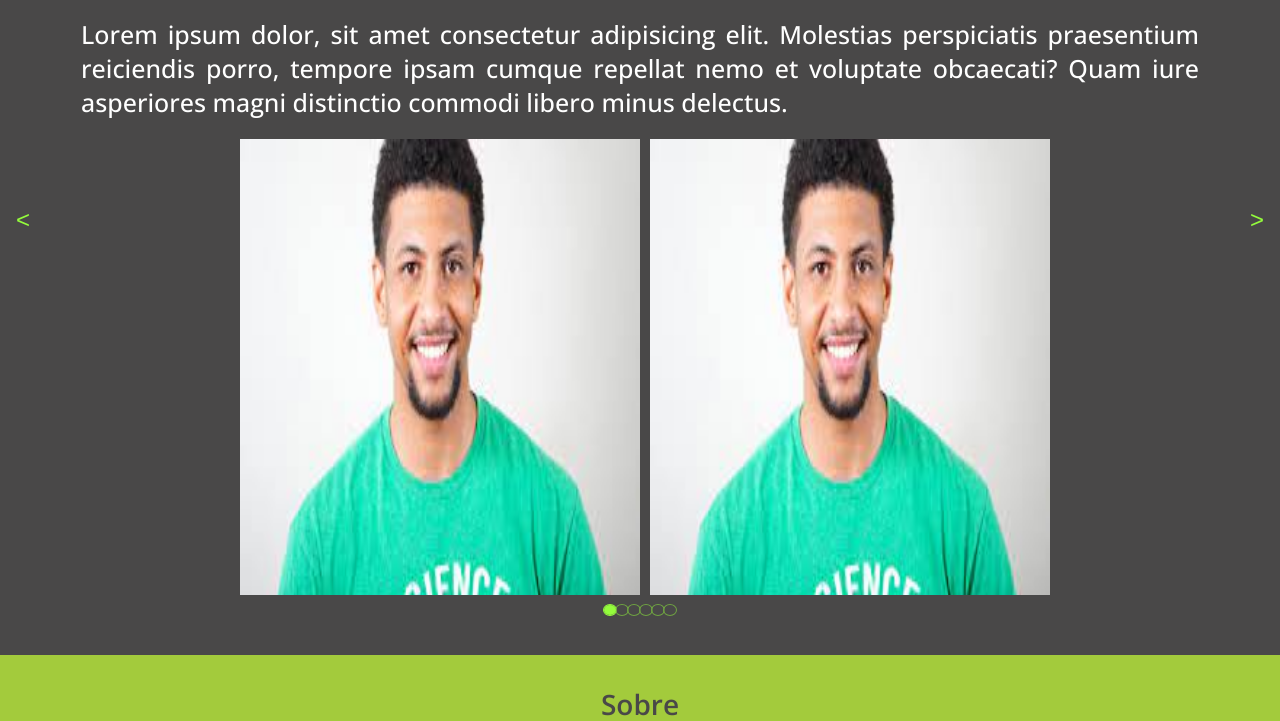
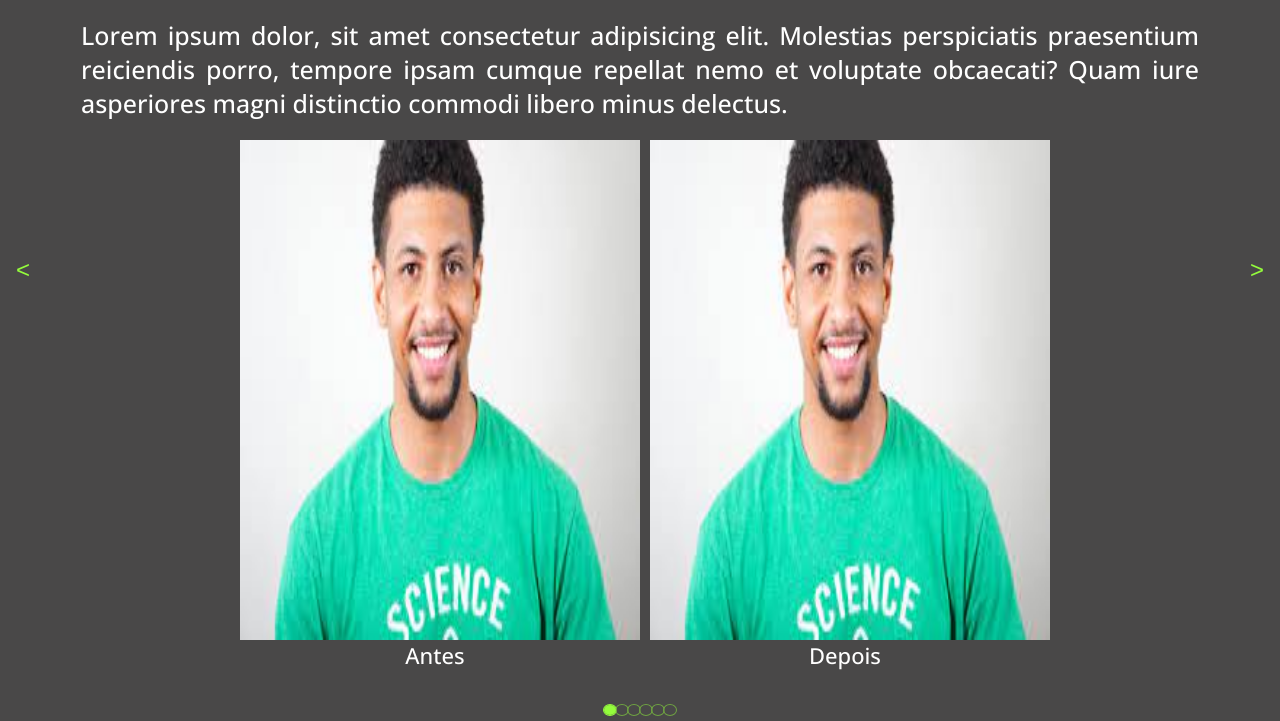
Before and after one commit to jpcorso/matheus_dallacort, a React (Create React App) app: page / in a window 1280 px wide. Shown: the part 2010-2731 px from the top of the page. Built offline with nearby package versions, Linux system fonts and the light colour scheme.

Commit message:
text antes e depois

```diff
--- a/src/components/avaliacoes/avaliacoes.module.css
+++ b/src/components/avaliacoes/avaliacoes.module.css
@@ -13,7 +13,7 @@
 
 .carouselItem{
   background-color: transparent !important;
-  height: 700px !important;
+  height: 800px !important;
 }
 
 .nome{
--- a/src/components/avaliacoes/cliente/cliente.module.css
+++ b/src/components/avaliacoes/cliente/cliente.module.css
@@ -41,6 +41,20 @@
     width: 400px;
     height: 500px;
     margin-left: 10px;
+}
+
+.antes{
+    display: flex;
+    flex-direction: column;
+    align-items: center;
+    font-size: 22px;
+}
+
+.depois{
+    display: flex;
+    flex-direction: column;
+    align-items: center;
+    font-size: 22px;
 }
 
 @media (max-width: 1020px) {
--- a/src/components/avaliacoes/cliente/index.jsx
+++ b/src/components/avaliacoes/cliente/index.jsx
@@ -9,8 +9,14 @@ export default function Cliente({ nome, descricao, mensagem, foto, antes, depois
       <div className={style.descricao}>{descricao}</div>
       <div className={style.mensagem}>{mensagem}</div>
       <div className={style.boxResultado}>
-        <img className={style.fotoResultado} src={antes} alt='antes'/>
-        <img className={style.fotoResultado} src={depois} alt='depois'/>
+        <div className={style.antes}>
+          <img className={style.fotoResultado} src={antes} alt='antes'/>
+          Antes
+        </div>
+        <div className={style.depois}>
+          <img className={style.fotoResultado} src={depois} alt='depois'/>
+          Depois
+        </div>
       </div>
     </div>
   );
--- a/src/components/header/index.jsx
+++ b/src/components/header/index.jsx
@@ -11,6 +11,9 @@ export default function Header(props) {
       <Link to="/" className={style.text} onClick={props.onServicosClick}>
         Serviços
       </Link>
+      <Link to="/" className={style.text} onClick={props.onResultadosClick}>
+        Resultados
+      </Link>
       <Link to="/" className={style.text} onClick={props.onSobreClick}>
         Sobre
       </Link>
--- a/src/pages/home/index.jsx
+++ b/src/pages/home/index.jsx
@@ -13,6 +13,7 @@ export default function Home() {
 
   const homeRef = useRef(null);
   const servicosRef = useRef(null);
+  const resultadosRef = useRef(null);
   const sobreRef = useRef(null)
   const contactRef = useRef(null);
 
@@ -27,6 +28,7 @@ export default function Home() {
       <Header
         onLogoClick={() => scrollToRef(homeRef)}
         onServicosClick={() => scrollToRef(servicosRef)}
+        onResultadosClick={() => scrollToRef(resultadosRef)}
         onSobreClick={() => scrollToRef(sobreRef)}
         onContactClick={() => scrollToRef(contactRef)}
       />
@@ -37,10 +39,10 @@ export default function Home() {
       <div ref={servicosRef} className={style.servicos}>
         <Servicos />
       </div>
-      <div ref={sobreRef}>
+      <div ref={resultadosRef}>
         <Avaliacoes/>
       </div>
-      <div>
+      <div ref={sobreRef}>
         <Sobre />
       </div>
       <div ref={contactRef}>
```
